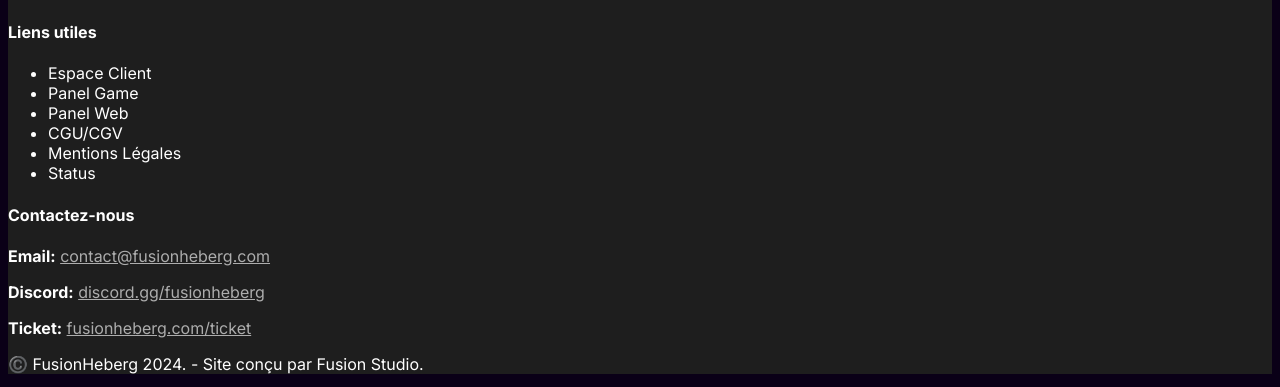
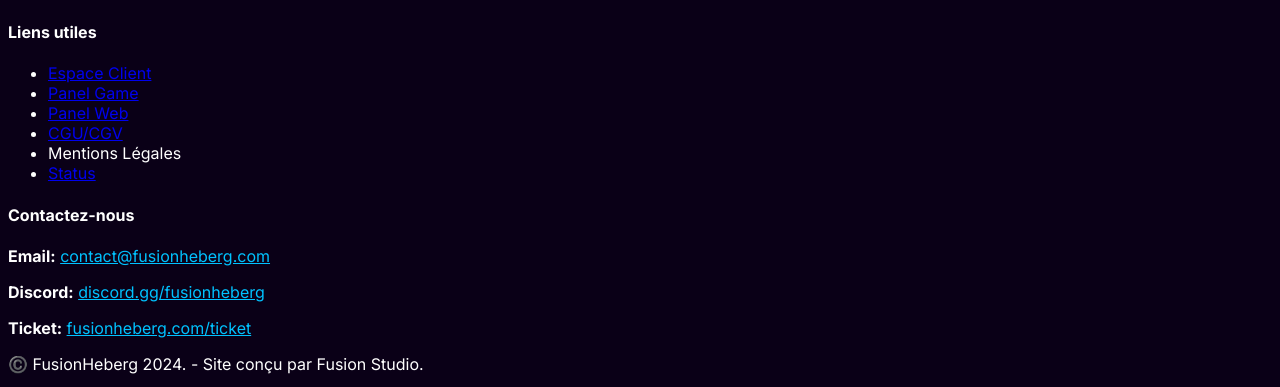
Before and after one commit to Gwadalebg/FusionHeberg, a Next.js app: page / in a window 1280 px wide. Shown: the part 5579-5966 px from the top of the page. Built offline with nearby package versions, Linux system fonts and the light colour scheme.

Commit message:
Update Footer.tsx

```diff
--- a/src/components/Footer.tsx
+++ b/src/components/Footer.tsx
@@ -4,12 +4,12 @@
 
 const Footer = () => {
   return (
-    <footer style={{ backgroundColor: colors.secondary}} className={css({ color: '#fff', padding: '4rem 0' })}>
+    <footer style={{ backgroundColor: colors.night.bg}} className={css({ color: '#fff', padding: '4rem 0' })}>
       <div className="container" style={{ maxWidth: '90%' }}>
         <div className={css({ display: 'grid', gridTemplateColumns: '1fr 1fr 1fr', gap: '2rem' })}>
           {/* Section FusionHeberg */}
           <div>
-            <h4 className={css({ fontSize: '24px', marginBottom: '1rem', fontWeight: 'bold' })}>FusionHeberg</h4>
+            <h4 className={css({ fontSize: '24px', marginBottom: '1rem', fontWeight: 'extrabold'  })}>FusionHeberg</h4>
             <p className={css({ fontSize: '18px', marginBottom: '1rem', color: colors.primary })}><strong>Nos services</strong></p>
             <ul className={css({ listStyleType: 'none', padding: 0 })}>
               <li>Minecraft Java</li>
@@ -21,22 +21,22 @@
           </div>
           {/* Section Liens utiles */}
           <div>
-            <h4 className={css({ fontSize: '24px', marginBottom: '1rem', fontWeight: 'bold' })}><strong>Liens utiles</strong></h4>
+            <h4 className={css({ fontSize: '24px', marginBottom: '1rem', fontWeight: 'extrabold' })}><strong>Liens utiles</strong></h4>
             <ul className={css({ listStyleType: 'none', padding: 0 })}>
-              <li>Espace Client</li>
-              <li>Panel Game</li>
-              <li>Panel Web</li>
-              <li>CGU/CGV</li>
+              <li><a href='/https://my.fusionheberg.com'>Espace Client</a></li>
+              <li><a href='https://panel.fusionheberg.com'>Panel Game</a></li>
+              <li><a href='https://web.fusionheberg.com'>Panel Web</a></li>
+              <li><a href='/cgu-cgv'>CGU/CGV</a></li>
               <li>Mentions Légales</li>
-              <li>Status</li>
+              <li><a href='https://status.fusionheberg.com'>Status</a></li>
             </ul>
           </div>
           {/* Section Contactez-nous */}
           <div>
             <h4 className={css({ fontSize: '24px', marginBottom: '1rem', fontWeight: 'bold' })}><strong>Contactez-nous</strong></h4>
-            <p><strong>Email:</strong> <a href="mailto:contact@fusionheberg.com" style={{ color: colors.tertiary }}>contact@fusionheberg.com</a></p>
-            <p><strong>Discord:</strong> <a href="https://discord.gg/fusionheberg" style={{ color: colors.tertiary }}>discord.gg/fusionheberg</a></p>
-            <p><strong>Ticket:</strong> <a href="https://fusionheberg.com/ticket" style={{ color: colors.tertiary }}>fusionheberg.com/ticket</a></p>
+            <p><strong>Email:</strong> <a href="mailto:contact@fusionheberg.com" style={{ color: colors.primary }}>contact@fusionheberg.com</a></p>
+            <p><strong>Discord:</strong> <a href="https://discord.gg/fusionheberg" style={{ color: colors.primary }}>discord.gg/fusionheberg</a></p>
+            <p><strong>Ticket:</strong> <a href="https://fusionheberg.com/ticket" style={{ color: colors.primary }}>fusionheberg.com/ticket</a></p>
           </div>
         </div>
       </div>
```
